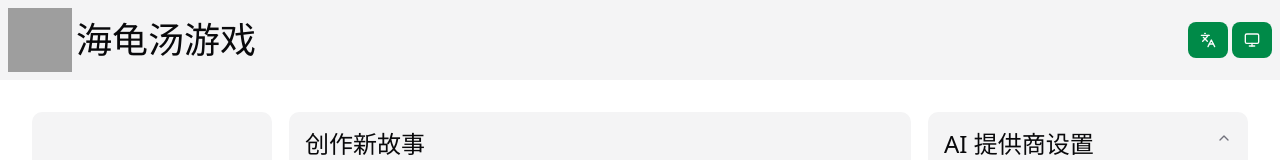
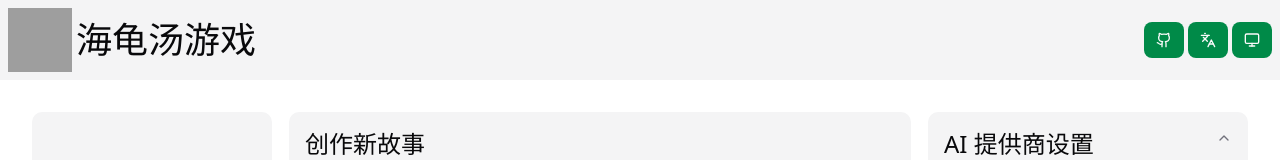
Before and after one commit to EurFelux/turtle-soup-game, a React (Vite) app: page / in a window 1280 px wide. Shown: the top 160 px of the page. Built offline with nearby package versions, Linux system fonts and the light colour scheme; grey boxes are pictures that could not be loaded.

Commit message:
feat: Add GitHub link to navbar

```diff
--- a/src/components/navbar.tsx
+++ b/src/components/navbar.tsx
@@ -1,7 +1,9 @@
+import { GithubIcon } from "lucide-react";
 import { useTranslation } from "react-i18next";
 import turtle from "@/assets/turtle.svg";
 import { LocaleSelect } from "./locale-select";
 import { ThemeToggleButotn } from "./theme-toggle-button";
+import { Button } from "./ui/button";
 
 const NavBar = () => {
 	const { t } = useTranslation();
@@ -13,7 +15,17 @@ const NavBar = () => {
 			</div>
 
 			{/* Tool Buttons */}
-			<div className="flex gap-1">
+			<div className="flex items-center gap-1">
+				<a
+					href="https://github.com/EurFelux/turtle-soup-game"
+					target="_blank"
+					rel="noopener noreferrer"
+					aria-label="GitHub"
+				>
+					<Button>
+						<GithubIcon className="size-4" />
+					</Button>
+				</a>
 				<LocaleSelect></LocaleSelect>
 				<ThemeToggleButotn></ThemeToggleButotn>
 			</div>
```
